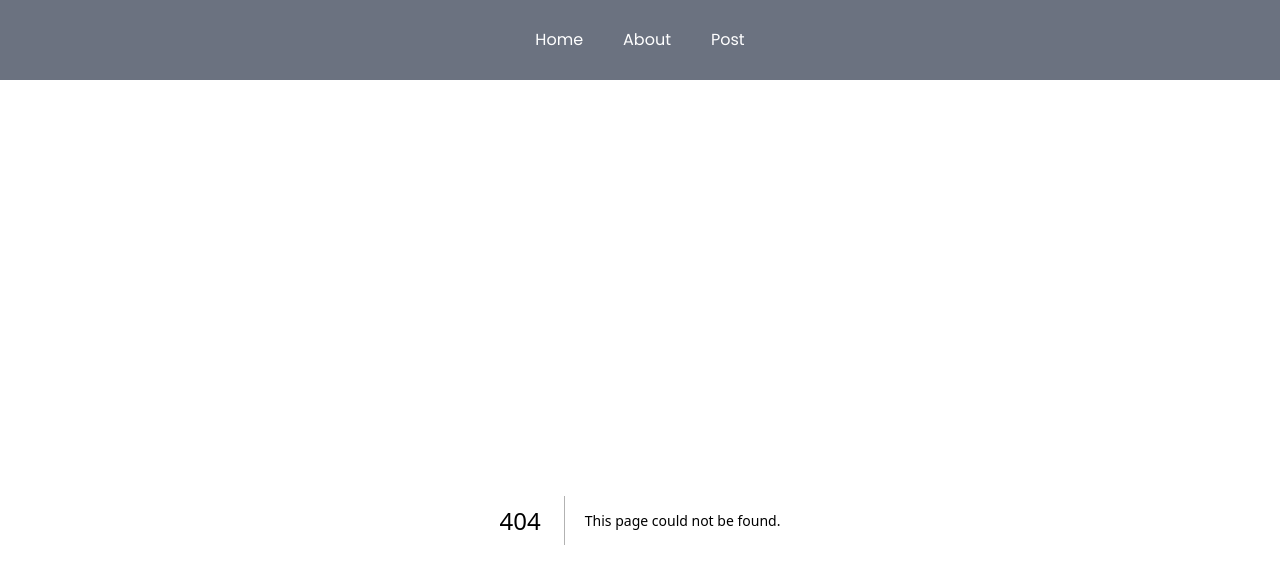
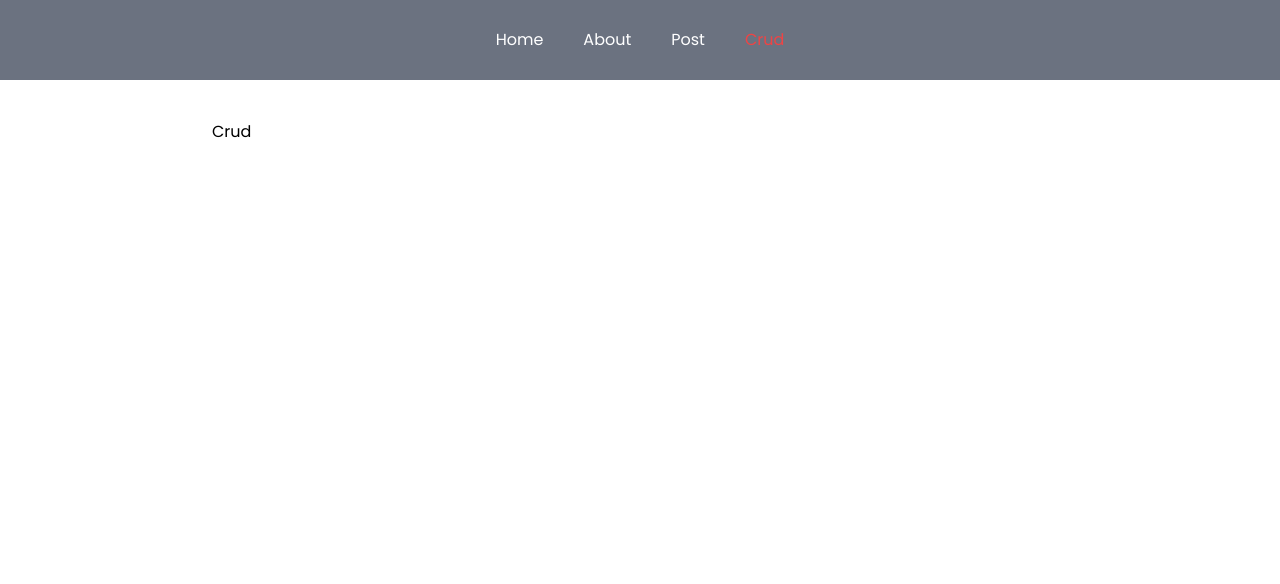
Before and after one commit to lapinRagnar/next13-prisma-mongodb-crud-restapi, a Next.js app: page /crud in a window 1280 px wide. Before the commit this address had no page. Shown: the top 584 px of the page. Built offline with nearby package versions, Linux system fonts and the light colour scheme.

Commit message:
creation page et route crud

```diff
--- a/app/components/Header.jsx
+++ b/app/components/Header.jsx
@@ -27,6 +27,11 @@ const Header = () => {
       href: '/posts',
       icon: 'FcAbout'
     },
+    {
+      label: 'Crud',
+      href: '/crud',
+      icon: 'FcAbout'
+    },
   ]
 
   return (
--- /dev/null
+++ b/app/crud/page.jsx
@@ -0,0 +1,9 @@
+
+
+const Crud = () => {
+  return (
+    <div>Crud</div>
+  )
+}
+
+export default Crud
```
